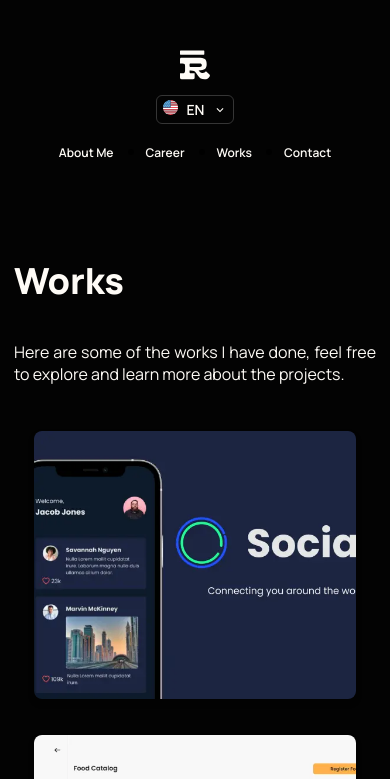
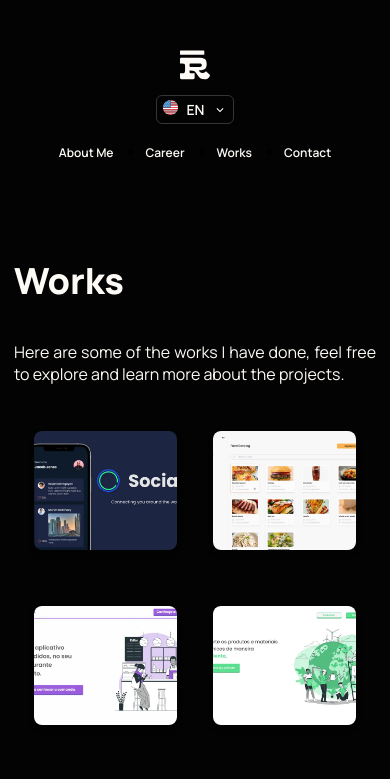
Before and after one commit to rodrigoge/portfolio, a Next.js app: page /works in a window 390 px wide. Shown: the top 779 px of the page. Built offline with nearby package versions, Linux system fonts and the light colour scheme.

Commit message:
fix: fixing size images

```diff
--- a/src/app/works/styles.module.scss
+++ b/src/app/works/styles.module.scss
@@ -39,7 +39,7 @@
         .images_container {
             padding: 10px 20px;
             display: flex;
-            flex-direction: column;
+            flex-direction: row;
             align-items: center;
             justify-content: center;
             gap: 36px;
--- a/src/components/OverlayCard/OverlayCard.module.scss
+++ b/src/components/OverlayCard/OverlayCard.module.scss
@@ -10,8 +10,6 @@
     img {
         display: block;
         border-radius: 6px;
-        width: 100%;
-        height: 100%;
         transition: transform 0.3s ease, opacity 0.3s ease;
     }
 
@@ -72,3 +70,11 @@
         }
     }
 }
+
+@media (max-width: 540px) {
+    .link {
+        img {
+            width: 320px !important;
+        }
+    }
+}
```
